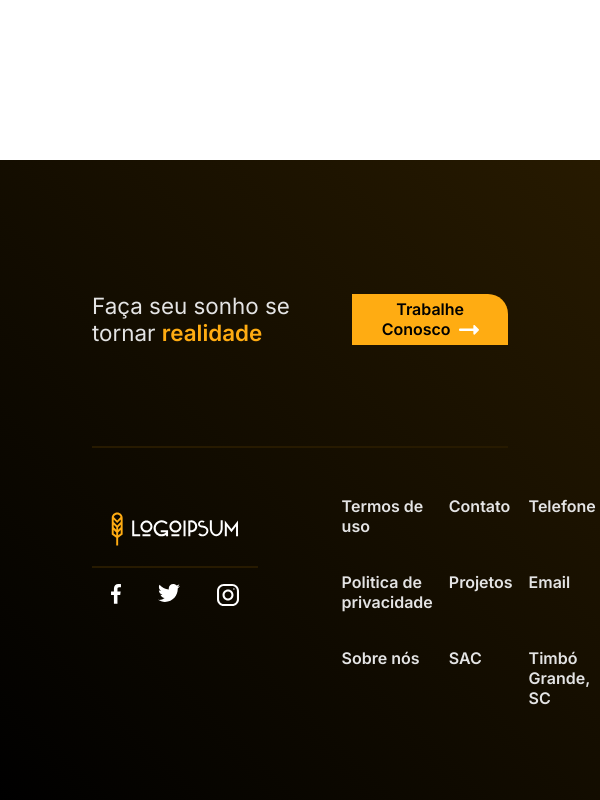
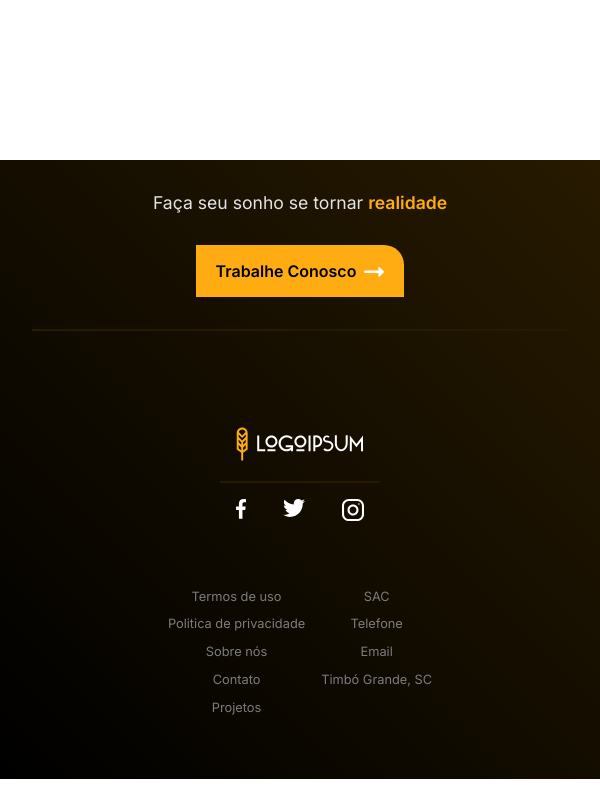
Before and after one commit to DevRadhy/Imperium-Construcoes, a Next.js app: page / in a window 600 px wide. Shown: the part 7053-7853 px from the top of the page. After the commit the page ends 7832 px from the top, so only its background shows below. Built offline with nearby package versions, Linux system fonts and the light colour scheme.

Commit message:
Created responsive footer (#4)

```diff
--- a/src/styles/components/Footer.module.scss
+++ b/src/styles/components/Footer.module.scss
@@ -1,6 +1,6 @@
 .footer {
   width: 100%;
-  height: 40rem;
+  min-height: 30rem;
 
   padding: 0 10%;
 
@@ -8,7 +8,7 @@
 }
 
 .footer .header {
-  height: 40%;
+  min-height: 8rem;
 
   display: flex;
   justify-content: space-between;
@@ -29,14 +29,13 @@
 
 .footer .info {
   display: flex;
-  justify-content: space-between;
-  margin: 2rem;
+  justify-content: space-around;
+  align-items: center;
+
+  margin: 4rem 2rem;
 
   .socials {
-    width: 40%;
     height: 100%;
-
-    margin-right: 2rem;
 
     display: flex;
     flex-direction: column;
@@ -62,16 +61,78 @@
   }
 
   .links {
-    width: 40%;
     height: 100%;
 
     display: grid;
     column-gap: 1rem;
+    row-gap: 0.8rem;
     grid-auto-flow: column;
-    grid-template-rows: repeat(3, 1fr);
 
     a {
-      margin-top: 1rem;
+      font-weight: 400;
+        color: #7c7c7c;
     }
   }
 }
+
+@media (max-width: 900px) {
+  .footer {
+    .info {
+      display: block;
+    }
+
+    .links {
+      margin-top: 2rem;
+    }
+  }
+
+}
+
+@media (min-width: 600px) {
+  .links {
+    grid-template-rows: repeat(3, 1fr);
+  }
+}
+
+@media (max-width: 600px) {
+  .footer {
+    padding: 0;
+
+    .header {
+      flex-direction: column;
+
+      p {
+        font-size: 1.1rem;
+        text-align: center;
+      }
+
+      button {
+        margin: 2rem;
+      }
+    }
+
+    .info {
+      display: flex;
+      justify-content: space-between;
+      flex-direction: column;
+      align-items: center;
+    }
+
+    .socials {
+      margin-bottom: 2rem;
+    }
+
+    .links {
+      display: flex;
+      column-gap: 1rem;
+      row-gap: 0.8rem;
+      grid-auto-flow: column;
+      grid-template-rows: repeat(5, 1fr);
+
+      a {
+        font-size: 0.8rem;
+        text-align: center;
+      }
+    }
+  }
+}
```
